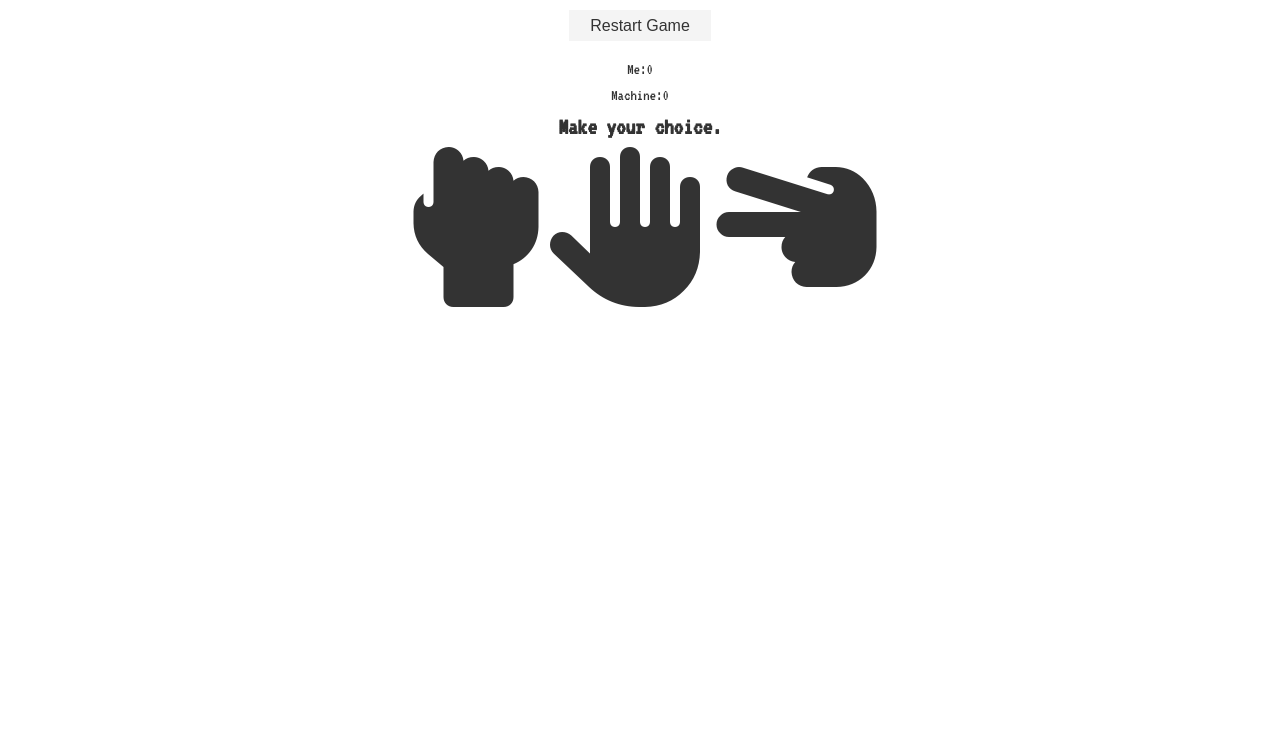
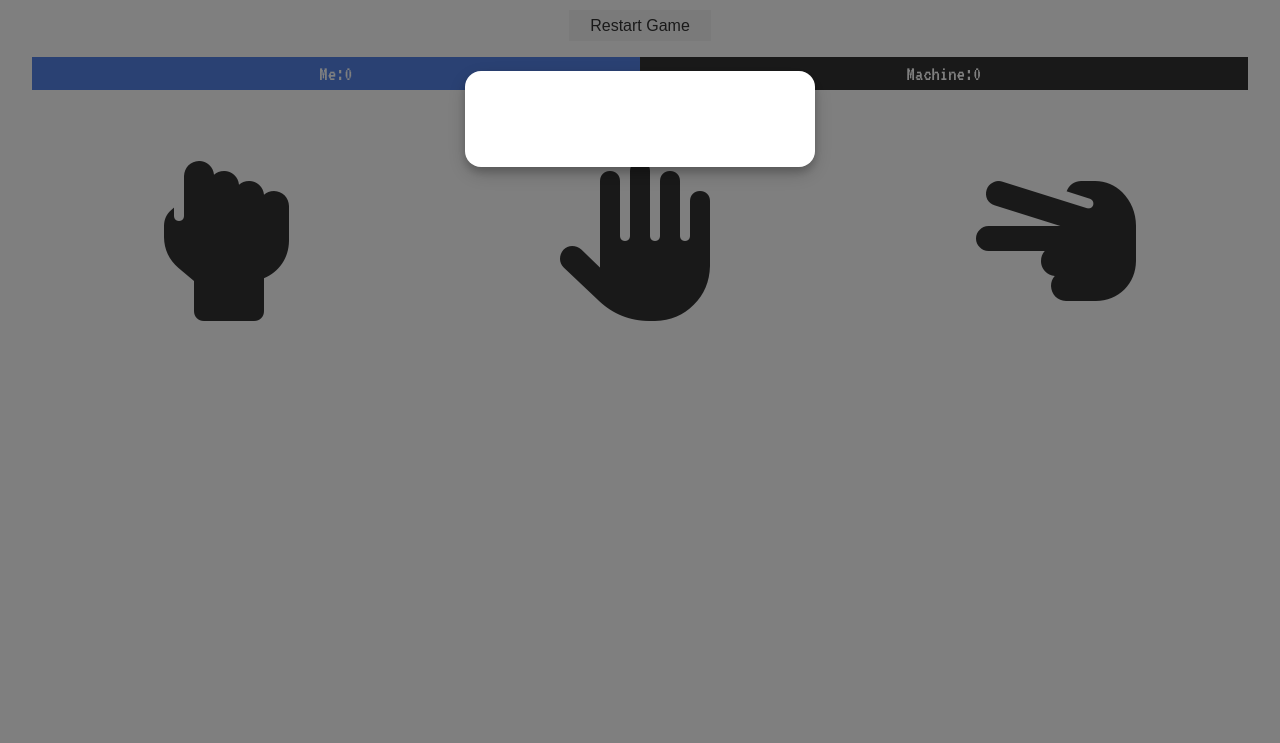
Before and after one commit to sehab084/rock-paper-scissors, a plain HTML site: page index.html in a window 1280 px wide. Shown: the part 57-800 px from the top of the page. Drawn offline with Linux system fonts and the light colour scheme.

Commit message:
pretty sure css is done

```diff
--- a/style.css
+++ b/style.css
@@ -53,3 +53,86 @@ body {
 .header h1 {
   margin-bottom: 1rem;
 }
+
+.score {
+  display: grid;
+  grid-template-columns: repeat(2, 1fr);
+  font-size: 1.3rem;
+  color: #fff;
+}
+
+.score p:first-child {
+  background: var(--primary-color);
+}
+.score p:last-child {
+  background: var(--dark-color);
+}
+
+.choices {
+  display: grid;
+  grid-template-columns: repeat(3, 1fr);
+  grid-gap: 2rem;
+  margin-top: 2rem;
+}
+
+.choice {
+  cursor: pointer;
+}
+
+.choice:hover {
+  color: var(--primary-color);
+}
+
+.text-win {
+  color: var(--win-color);
+}
+
+.text-lose {
+  color: var(--lose-color);
+}
+
+.modal {
+  display: inline-block;
+  position: fixed;
+  z-index: 1;
+  left: 0;
+  top: 0;
+  height: 100%;
+  width: 100%;
+  overflow: auto;
+  background: rgba(0, 0, 0, 0.5);
+}
+
+.modal-content {
+  background: #fff;
+  text-align: center;
+  margin: 10% auto;
+  width: 350px;
+  border-radius: 1rem;
+  padding: 3rem;
+  box-shadow: 0 5px 8px 0 rgba(0, 0, 0, 0.2), 0 7px 20px 0 rgba(0, 0, 0, 0.17);
+  animation-name: name;
+  animation-duration: 2s;
+}
+
+.modal-content h1 {
+  margin-bottom: 1rem;
+}
+.modal-content p {
+  margin-bottom: 1rem;
+}
+
+@keyframes name {
+  from {
+    opacity: 0;
+  }
+  to {
+    opacity: 1;
+  }
+}
+
+@media (max-width: 500px) {
+  .choices {
+    font-size: 10px;
+  }
+}
```
